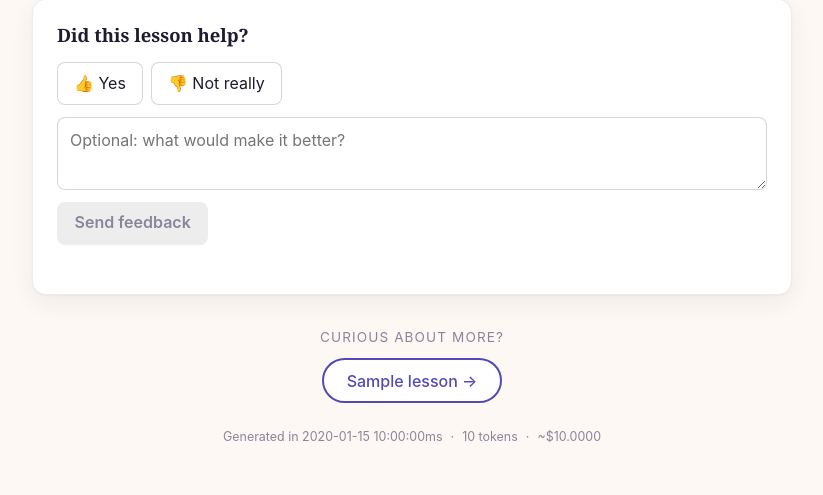
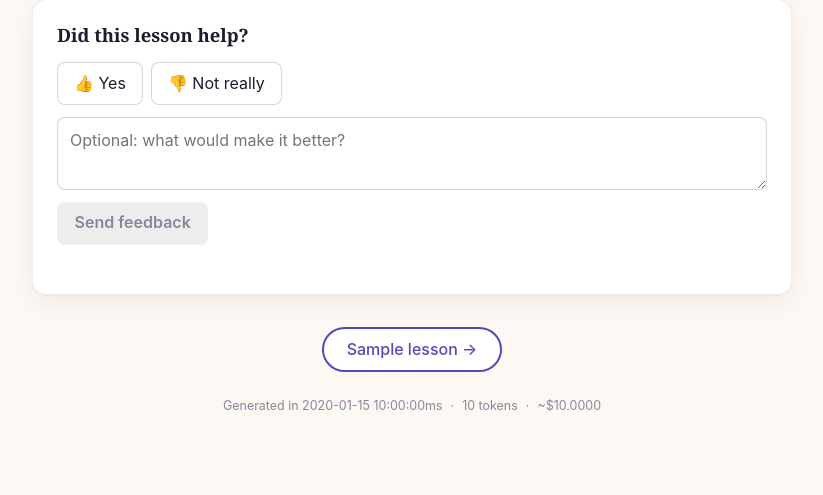
Before and after one commit to Mahadev7B/Howstuffworks-claudeway, a Flask app: template templates/lesson.html in a window 1280 px wide. Shown: the part 957-1452 px from the top of the page, without its empty margins (228-1051 px from the left). After the commit the page ends 1369 px from the top, so only its background shows below. Run offline with Flask 3, Linux system fonts and the light colour scheme; the template is opened without the code that fills it: most values are stand-ins (such as "Sample title", 1, 10 or a date in 2020); grey boxes marked "Sample" are stand-in pictures; some libraries are stand-ins or nearby versions.

Commit message:
Remove 'Curious about more?' label, keep next question button only
Co-Authored-By: Claude Sonnet 4.6 <noreply@anthropic.com>

```diff
--- a/static/style.css
+++ b/static/style.css
@@ -441,13 +441,6 @@ button {
   margin-top: 2rem;
   text-align: center;
 }
-.next-label {
-  font-size: 0.85rem;
-  color: var(--ink-soft);
-  text-transform: uppercase;
-  letter-spacing: 0.08em;
-  margin: 0 0 0.6rem;
-}
 .next-btn {
   display: inline-block;
   background: var(--surface);
--- a/templates/lesson.html
+++ b/templates/lesson.html
@@ -90,7 +90,6 @@
 
     {% if lesson.next_question %}
     <section class="next-question">
-      <p class="next-label">Curious about more?</p>
       <form action="{{ url_for('lesson') }}" method="post">
         <input type="hidden" name="question" value="{{ lesson.next_question }}">
         <button type="submit" class="next-btn">{{ lesson.next_question }} →</button>
```
